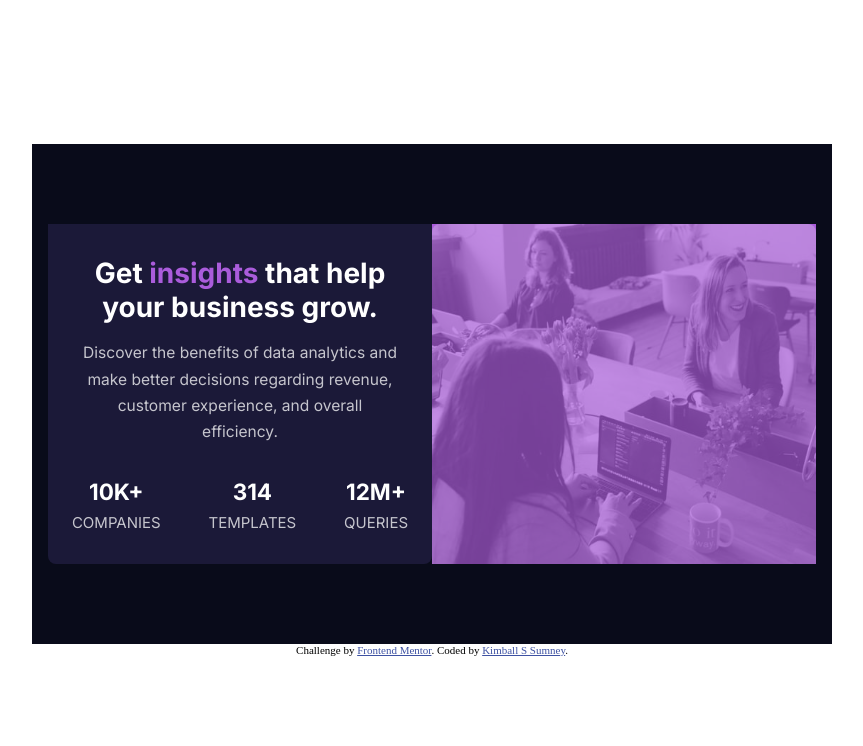
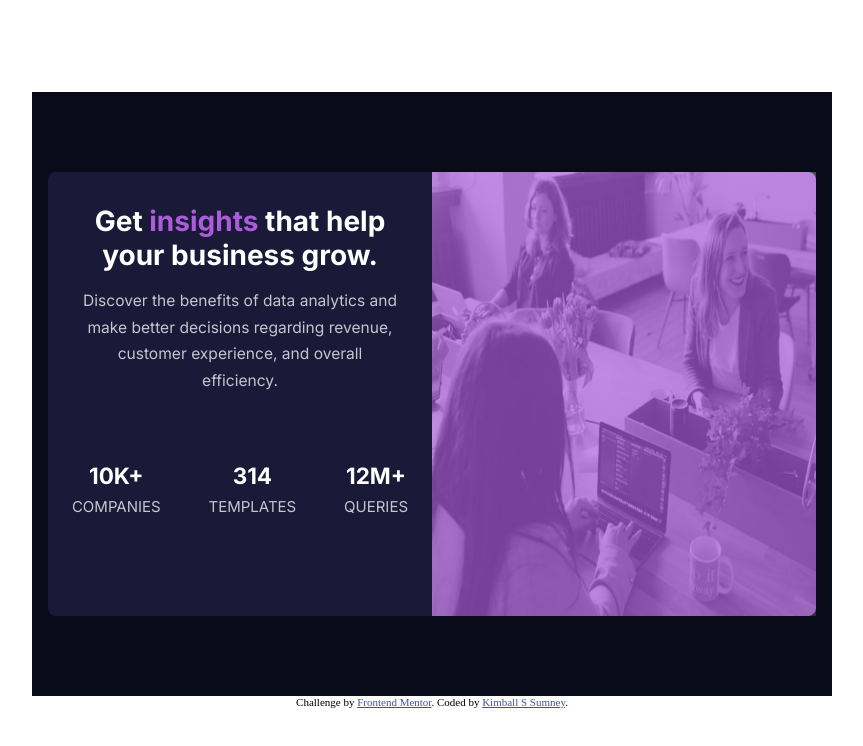
Before and after one commit to ks5ks/Stats-Preview-Card-Component, a plain HTML site: page index.html in a window 1280 px wide. Shown: the whole page, without its empty margins (208-1071 px from the left). Drawn offline with Linux system fonts and the light colour scheme.

Commit message:
corrections

```diff
--- a/index.html
+++ b/index.html
@@ -49,6 +49,7 @@
       </div>
 
       <article class="information">
+        <section class="info">
           <h1 class="info-header">
             Get <span class="insights">insights</span> that help your business
             grow.
@@ -58,6 +59,7 @@
             Discover the benefits of data analytics and make better decisions
             regarding revenue, customer experience, and overall efficiency.
           </p>
+        </section>
 
         <section class="stats">
           <div class="statistic">
--- a/style.css
+++ b/style.css
@@ -36,23 +36,25 @@ body {
 
 .image-overlay {
   background: var(--background-violent);
+  border-radius: 0.5rem 0.5rem 0 0;
 }
 
 .image {
-  border-radius: 0.5rem 0.5rem 0 0;
   width: 100%;
-  /* background-color: var(--background-violent); */
   opacity: 0.3;
 }
 
 .information {
   display: grid;
-  grid-template-columns: 1fr;
-  align-items: center;
-  text-align: center;
+  grid-template-rows: 1fr 1fr;
   background-color: var(--background-card-bg);
   border-radius: 0 0 0.5rem 0.5rem;
   margin-top: -5px;
+}
+
+.info {
+  align-items: center;
+  text-align: center;
 }
 
 .info-header {
@@ -77,6 +79,8 @@ body {
 .stats {
   display: flex;
   flex-direction: column;
+  align-items: center;
+  text-align: center;
 }
 
 .statistic {
@@ -100,6 +104,7 @@ body {
 
   .image-overlay {
     grid-column-start: 2;
+    border-radius: 0 0.5rem 0.5rem 0;
   }
 
   .image {
@@ -107,10 +112,14 @@ body {
   }
 
   .information {
-    flex-direction: row;
     grid-column-start: 1;
     grid-row-start: 1;
     margin-top: 0;
+    border-radius: 0.5rem 0 0 0.5rem;
+  }
+
+  .info-description {
+    margin-bottom: 0rem;
   }
 
   .stats {
```
Lines whose indentation alone changed are shown as unchanged.
